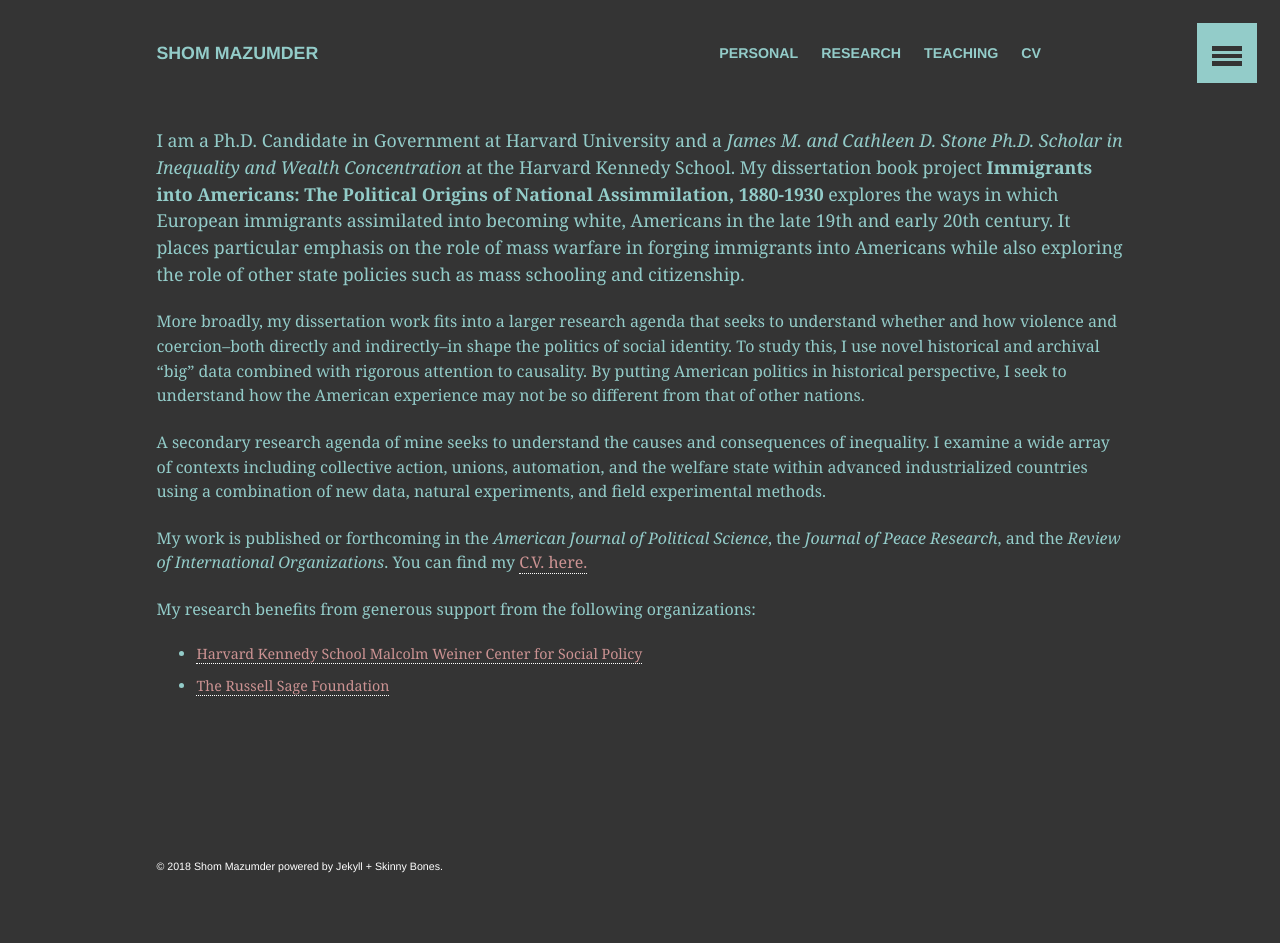
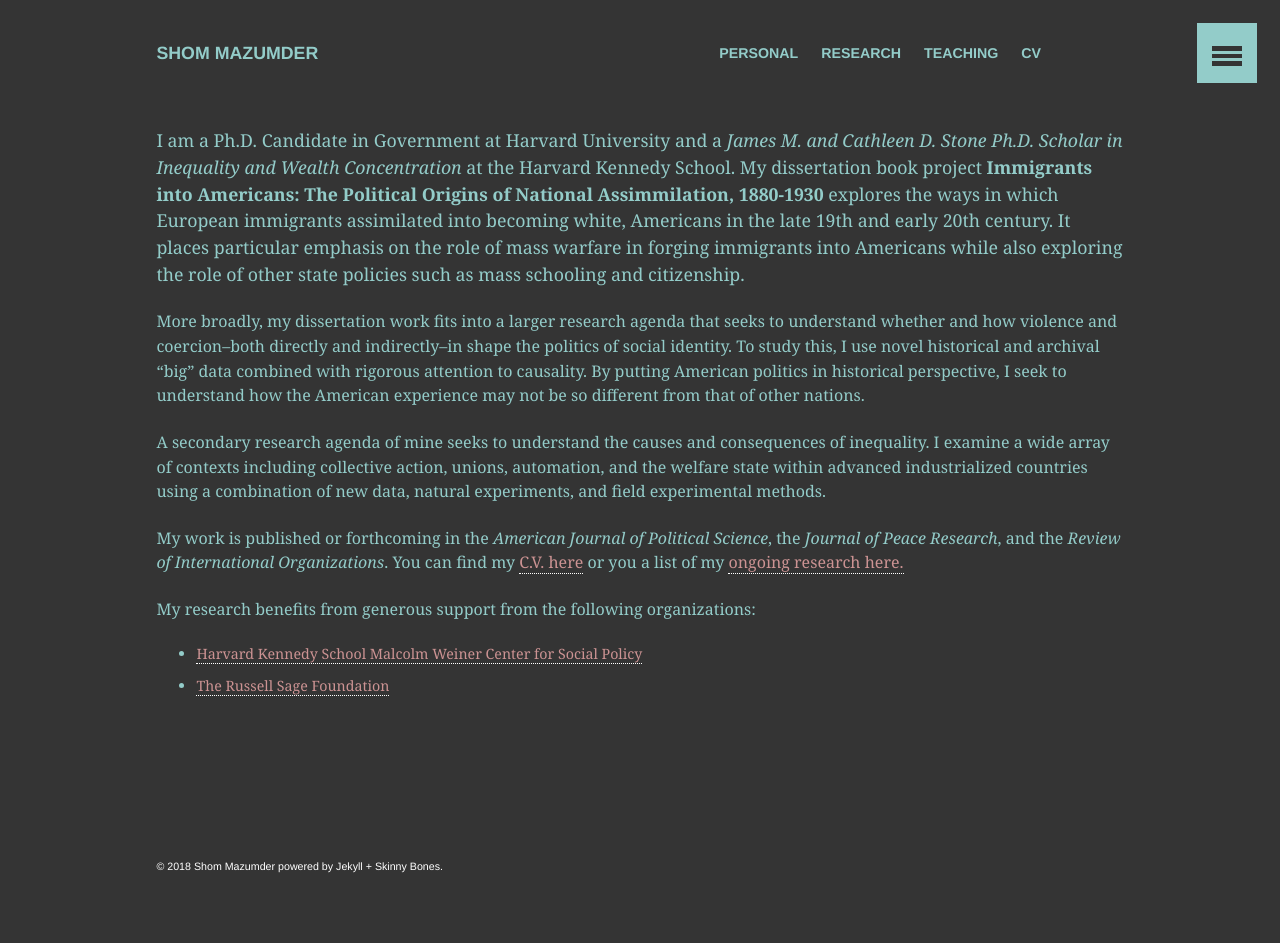
Before and after one commit to shommazumder/shommazumder.github.io-archive, a Jekyll site: the page built from index.md, in a window 1280 px wide. Built offline with Jekyll 4.4.1, drawn with Linux system fonts in a browser that asks for light colours.

Commit message:
added link to research page

```diff
--- a/index.md
+++ b/index.md
@@ -10,13 +10,12 @@
 
 A secondary research agenda of mine seeks to understand the causes and consequences of inequality. I examine a wide array of contexts including collective action, unions, automation, and the welfare state within advanced industrialized countries using a combination of new data, natural experiments, and field experimental methods.
 
-My work is published or forthcoming in the *American Journal of Political Science*, the *Journal of Peace Research*, and the *Review of International Organizations*. You can find my [C.V. here.](https://www.dropbox.com/s/zlr80hzecyne03v/Mazumder_Academic_CV.pdf?raw=1)
+My work is published or forthcoming in the *American Journal of Political Science*, the *Journal of Peace Research*, and the *Review of International Organizations*. You can find my [C.V. here](https://www.dropbox.com/s/zlr80hzecyne03v/Mazumder_Academic_CV.pdf?raw=1) or you a list of my [ongoing research here.]({{site.url/research/}})
 
 My research benefits from generous support from the following organizations:
 
 * [Harvard Kennedy School Malcolm Weiner Center for Social Policy](https://inequality.hks.harvard.edu/)
 * [The Russell Sage Foundation](https://www.russellsage.org/)
-
 
 {% comment %}
 
```
